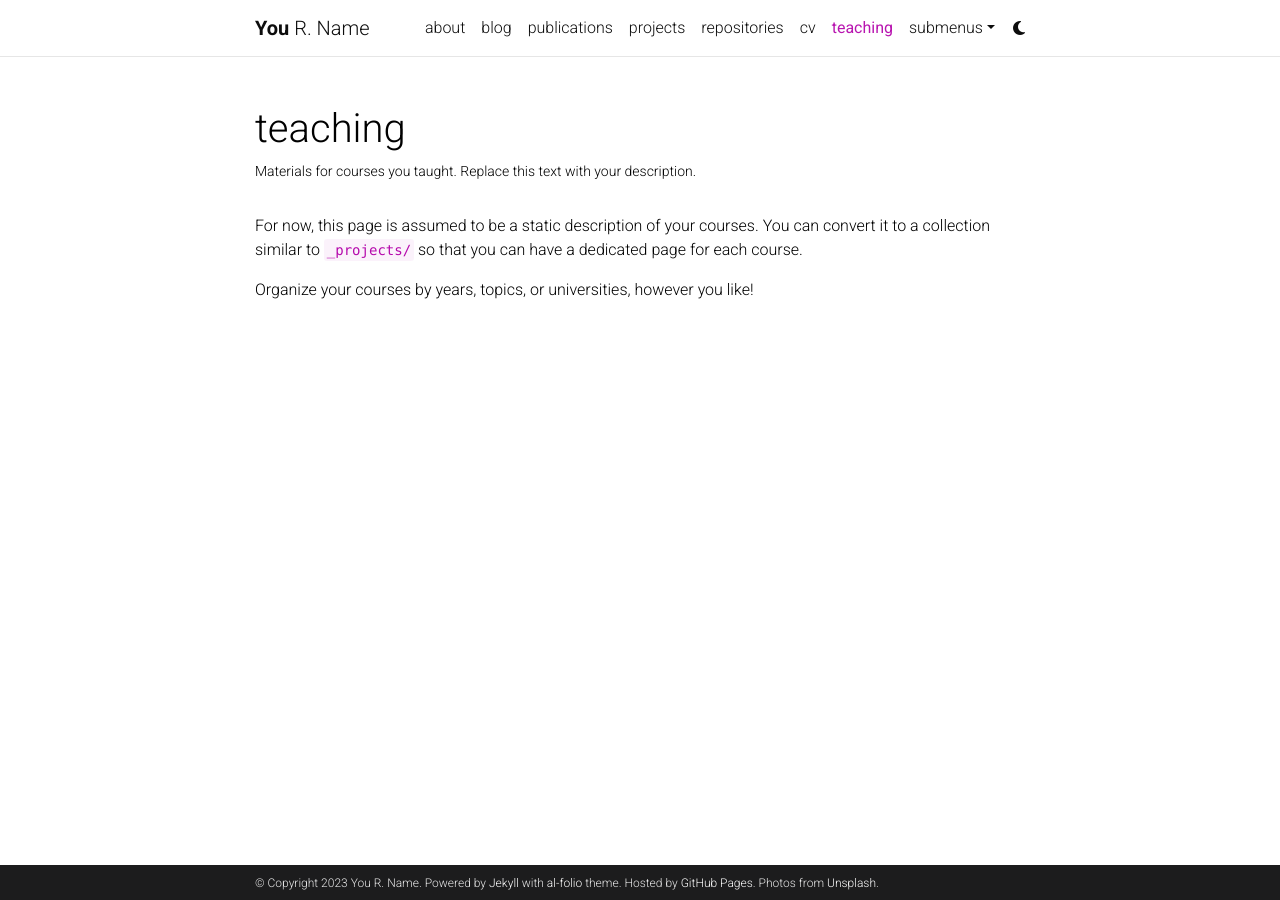
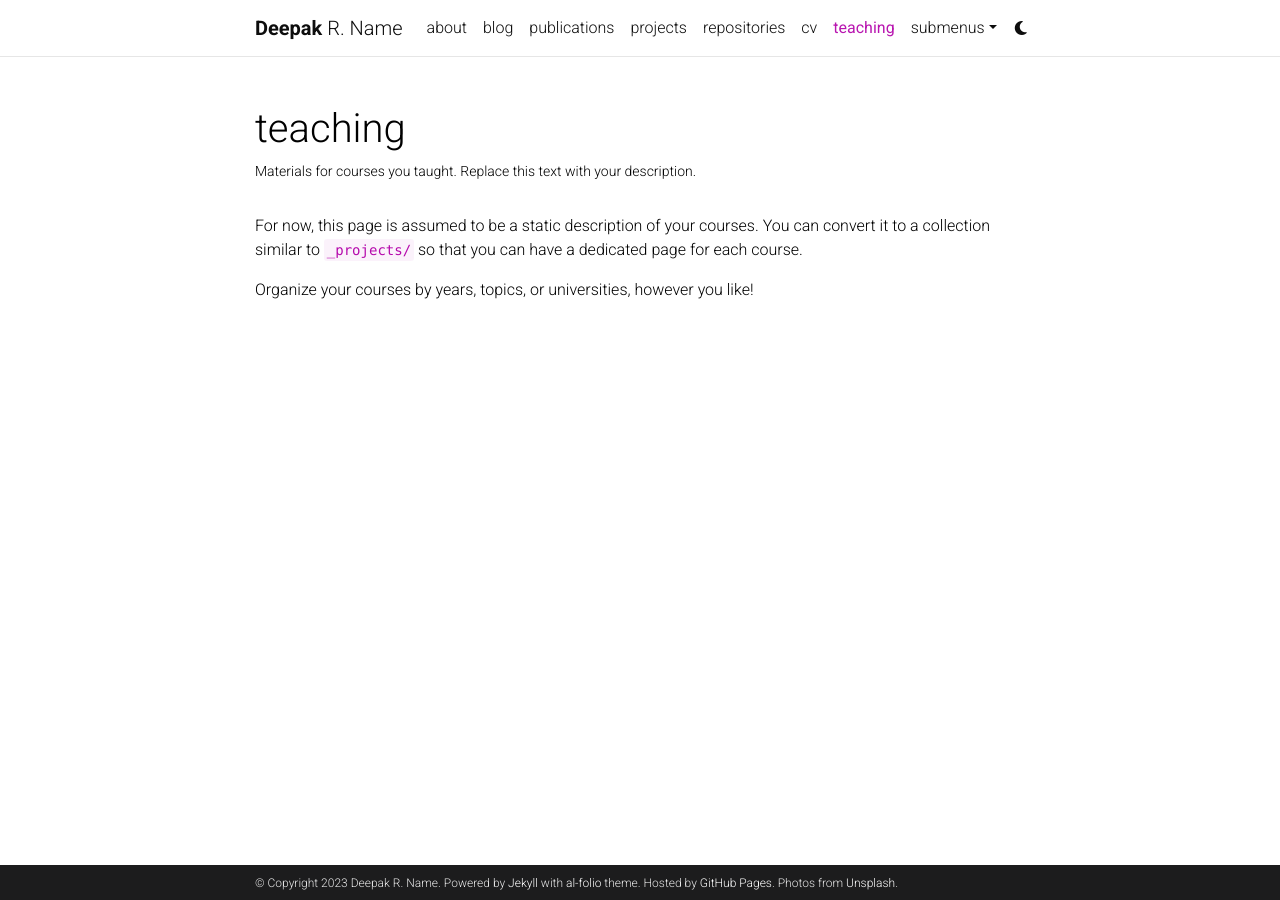
Before and after one commit to iamdeepak42/iamdeepak42.github.io, a Jekyll site: the page built from _pages/teaching.md, in a window 1280 px wide. Built offline with Jekyll 4.4.1, drawn with Linux system fonts in a browser that asks for light colours; comment, search, counter and statistics services are not loaded; a style sheet for code colours, icons or effects is not loaded.

Commit message:
initial commit

```diff
--- a/_config.yml
+++ b/_config.yml
@@ -3,7 +3,7 @@
 # -----------------------------------------------------------------------------
 
 title: blank # the website title (if blank, full name will be used instead)
-first_name: You
+first_name: Deepak
 middle_name: R.
 last_name: Name
 email: you@example.com
@@ -328,7 +328,7 @@
 # -----------------------------------------------------------------------------
 
 imagemagick:
-  enabled: true # enables responsive images for your site (recommended, see https://github.com/alshedivat/al-folio/issues/537)
+  enabled: false # enables responsive images for your site (recommended, see https://github.com/alshedivat/al-folio/issues/537)
   widths:
     - 480
     - 800
```
